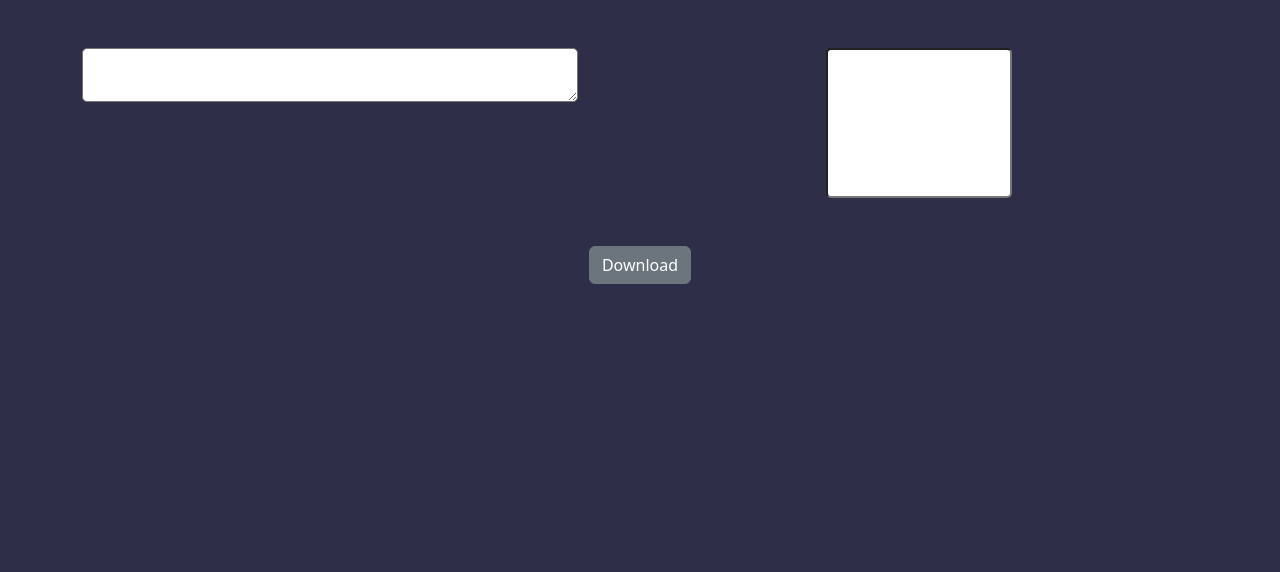
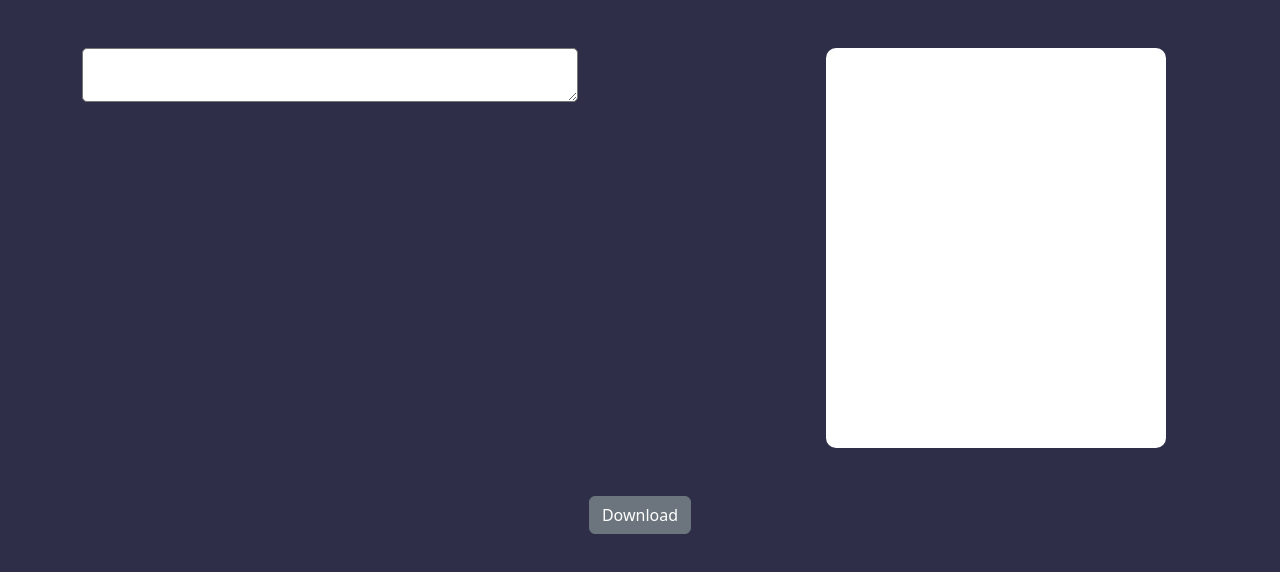
Before and after one commit to 99abdou/reactplay-cra-class-components, a plain HTML site: page index.html in a window 1280 px wide. Drawn offline with nearby package versions, Linux system fonts and the light colour scheme.

Commit message:
second commit

```diff
--- a/script.js
+++ b/script.js
@@ -6,9 +6,7 @@ class App extends React.Component{
         };
         }
 
-        handleInputChange = (e) => {
-            this.setState({ saisi: e.target.value });
-          };
+
 
           // const handleInput2Change = (event) => {
           //   setInput2(event.target.value);
@@ -30,7 +28,7 @@ class App extends React.Component{
                 <div>
                     <div className="container d-flex justify-content-center mt-5">
                         <div className="col-lg-8">
-                          <Textera saisi={this.state.saisi}  onChange={this.handleInputChange} />
+                          <Textera saisi={this.state.saisi}  onChange={(e) =>this.setState({ saisi: e.target.value })} />
                         </div>
 
                         <div className="col-lg-4">
@@ -51,10 +49,7 @@ class Textera extends React.Component {
     render () {
         return (
         <div className="col-lg-8">
-            <textarea
-              onChange={this.props.onChange}
-              value={this.props.saisi}
-            ></textarea>
+            <textarea   onChange={this.props.onChange} value={this.props.saisi}></textarea>
         </div>
         )
     }
@@ -63,9 +58,7 @@ class Textera extends React.Component {
 class InputSaisi extends React.Component {
     render () {
         return (
-            <div className="col-lg-4">
-                <input type="text" className="text-center py-4" value={this.props.saisi} />
-            </div>
+            <div className="saisInput"> {this.props.saisi} </div>
         )
     }
 }
@@ -78,6 +71,4 @@ class Button extends React.Component {
     }
 }
 
-
-
 ReactDOM.render(<App />, document.getElementById('container'));
--- a/style.css
+++ b/style.css
@@ -7,12 +7,11 @@
     border-radius: 5px;
   }
 
-  input{
-    height: 150px;
-    width: 150%;
-    /* height: 100%; */
-    margin-bottom: 30px;
-    border-radius: 5px;
+  .saisInput{
+    width: 340px;
+    height: 50vh;
+    border-radius: 10px;
+    background-color: #ffff;
   }
 
   button{
```
